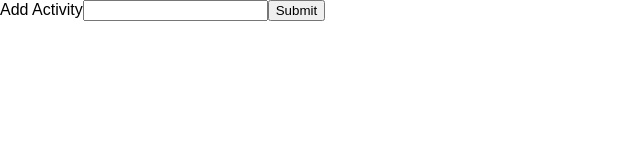
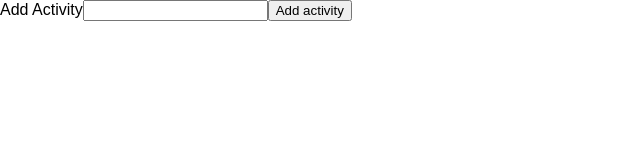
Before and after one commit to mravich/4bgh3xsi, a React (Create React App) app: page / in a window 1280 px wide. Shown: the top 160 px of the page, without its empty margins (0-640 px from the left). Built offline with nearby package versions, Linux system fonts and the light colour scheme.

Commit message:
contact api with ne activity

```diff
--- a/src/App.js
+++ b/src/App.js
@@ -1,23 +1,22 @@
 import React, { Component } from 'react';
-import axios, {get} from 'axios'
+import axios, {get,post} from 'axios'
 
 
 class App extends Component {
-
-  goToApi(){
-    const url = "http://localhost:8000"
-    const proxyUrl = "https://cors-anywhere.herokuapp.com/"
-   fetch(url, {
-     headers:{'Access-Control-Allow-Origin':'*'}}).then((res)=>{console.log(res)})
-     .catch(console.log)
-  }
-
 
   constructor(props) {
     super(props);
     this.state = {value: ''};
     this.handleChange = this.handleChange.bind(this);
     this.handleSubmit = this.handleSubmit.bind(this);
+}
+
+  addNewActivity(){
+    const url = "http://localhost:8000/addActivity"
+    const proxyUrl = "https://cors-anywhere.herokuapp.com/"
+   post(url,{activityName:this.state.value}, {
+     headers:{'Access-Control-Allow-Origin':'*'}}).then((res)=>{console.log(res)})
+     .catch(console.log)
   }
 
   handleChange(event) {
@@ -31,13 +30,13 @@ class App extends Component {
   render() {
     return (
       <div className="App">
-      <form onSubmit={this.handleSubmit}>
+
        <label>
          Add Activity
          <input type="text" value={this.state.value} onChange={this.handleChange} />
        </label>
-       <input type="submit" value="Submit" />
-     </form>
+      <button onClick={()=>this.addNewActivity()}>Add activity</button>
+
       </div>
     );
   }
```
